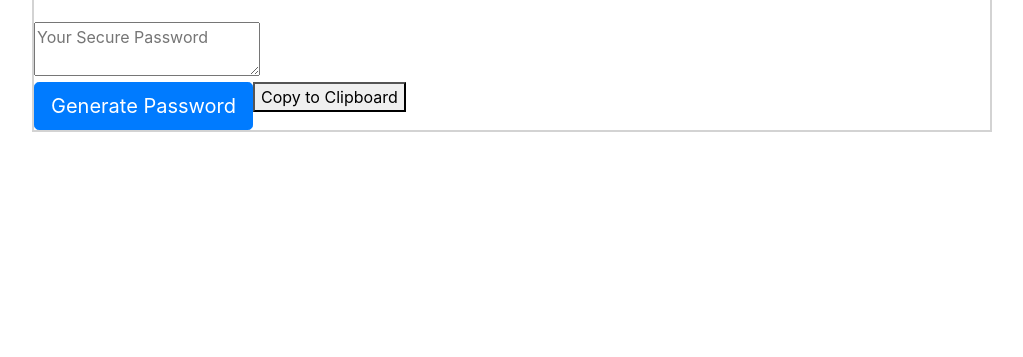
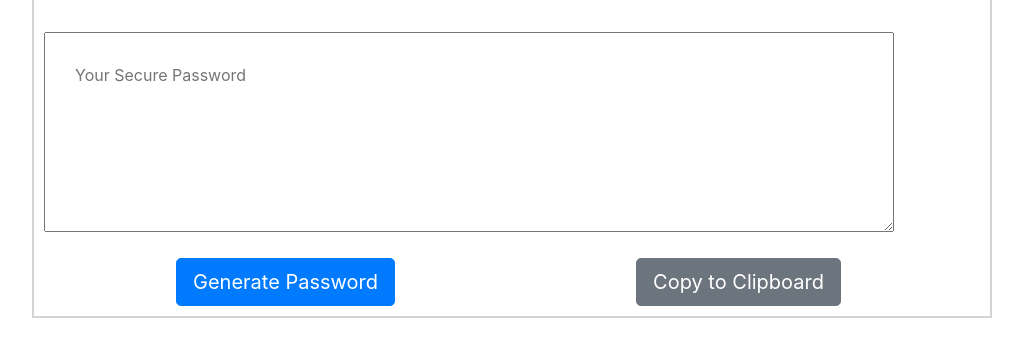
Before and after one commit to austinatkinson93/PasswordGenerator, a plain HTML site: page index.html in a window 1280 px wide. Shown: the part 275-632 px from the top of the page, without its empty margins (128-1151 px from the left). Drawn offline with nearby package versions, Linux system fonts and the light colour scheme.

Commit message:
added styling to buttons and password sections

```diff
--- a/index.css
+++ b/index.css
@@ -28,6 +28,30 @@ html, body {
     border-bottom: solid 2px lightgrey;
 }
 
-#password {
+.passwordbox {
 
 }
+
+#password {
+    margin: 10px;
+    padding: 30px;
+    min-height: 200px;
+    width: 850px;
+    align-items: center;
+
+}
+
+#buttons {
+    margin: 10px;
+
+}
+
+.button {
+    width: 100%;
+    height: 100px;
+    padding: 5px;
+}
+
+#generate {
+
+}
--- a/index.html
+++ b/index.html
@@ -29,17 +29,17 @@
             </div>
         </div>
         <div class="row">
-            <div class="col-xs-12">
+            <div class="col-xs-12 text-center">
                 <textarea readonly id="password" placeholder="Your Secure Password"
                     aria-label="Generated Password"></textarea>
             </div>
         </div>
-        <div class="row">
-            <div class="col-xs-6">
+        <div class="row" id="buttons">
+            <div class="col-md-6 text-center" class="button">
                 <button class="btn btn-primary btn-lg" id="generate">Generate Password</button>
             </div>
-            <div class="col-xs-6">
-                <button id="copy">
+            <div class="col-md-6 text-center" class="button">
+                <button class="btn btn-secondary btn-lg" id="copy">
                     Copy to Clipboard
                 </button>
             </div>
```
